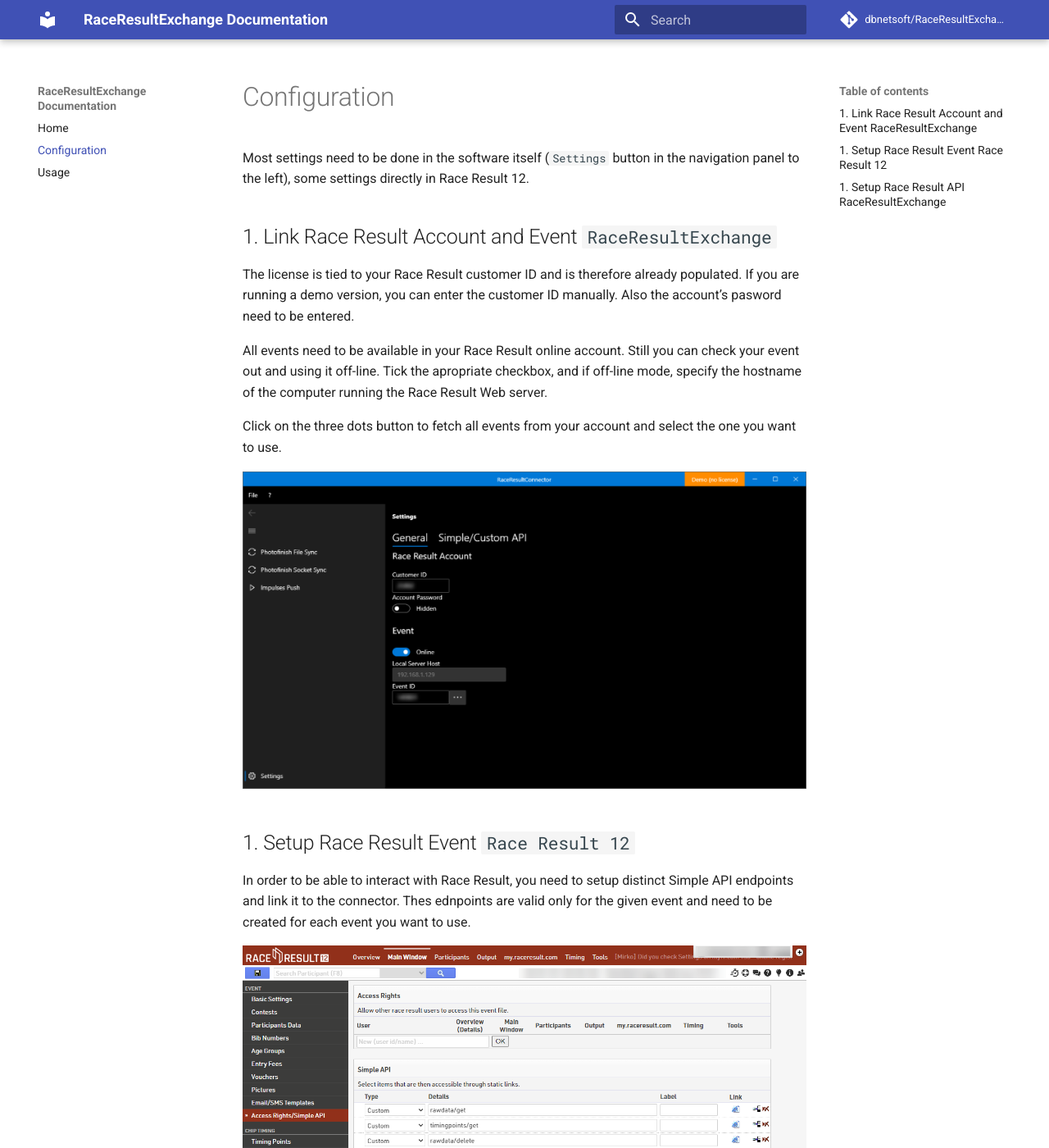
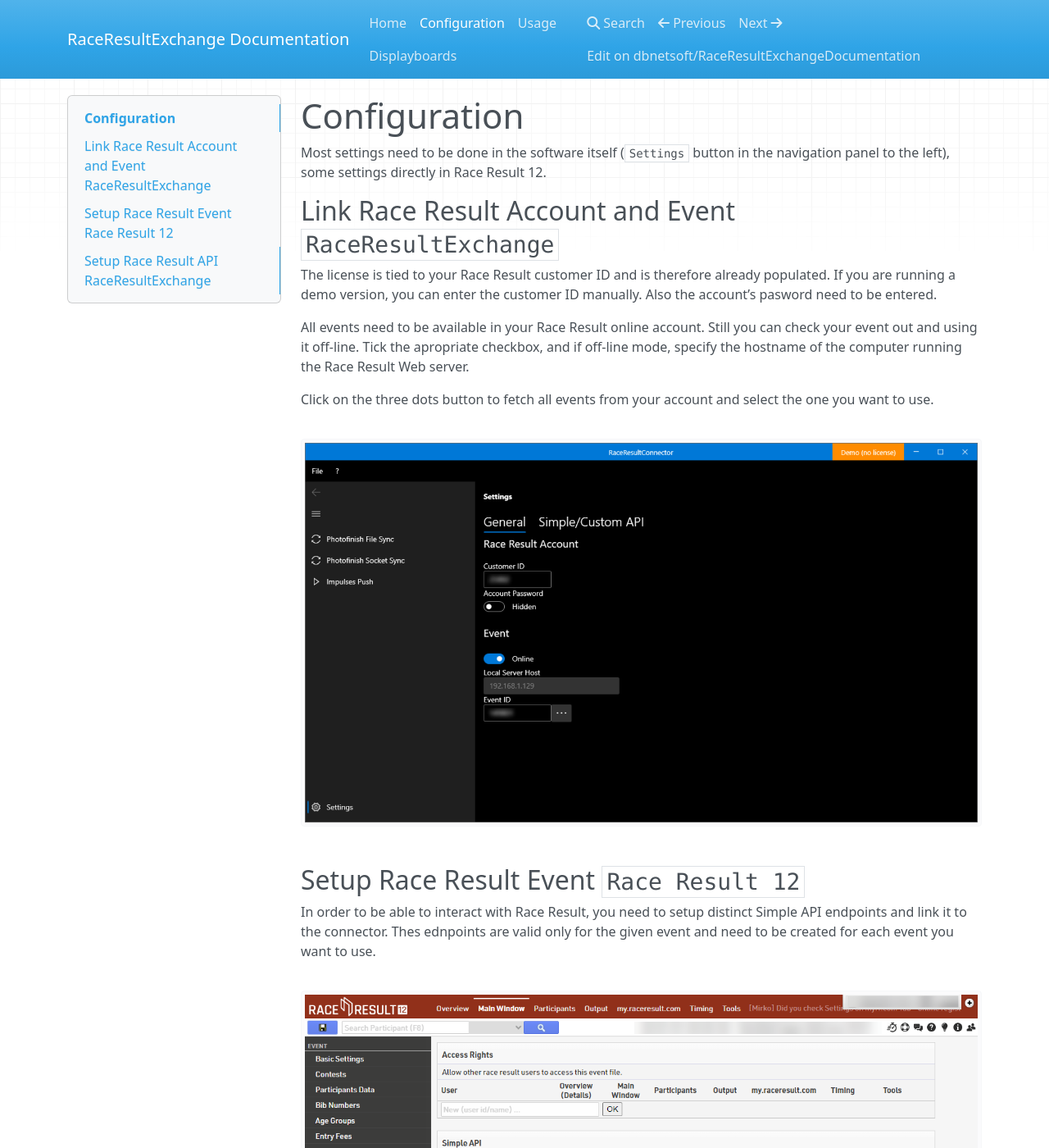
Before and after one commit to dbnetsoft/RaceResultExchangeDocumentation, an MkDocs documentation site: the page built from docs/configuration/configuration.md, in a window 1280 px wide and 1400 px high. Shown: the whole window at 82% size. Built offline with MkDocs 1.6.1, drawn with Linux system fonts in a browser that asks for light colours; nearby versions of some CDN libraries; comment, search, counter and statistics services are not loaded; some of the changed text lies outside the part shown.

```diff
--- a/docs/configuration/configuration.md
+++ b/docs/configuration/configuration.md
@@ -2,7 +2,7 @@
 
 Most settings need to be done in the software itself (`Settings` button in the navigation panel to the left), some settings directly in Race Result 12.
 
-## 1. Link Race Result Account and Event `RaceResultExchange`
+## Link Race Result Account and Event `RaceResultExchange`
 
 The license is tied to your Race Result customer ID and is therefore already populated. If you are running a demo version, you can enter the customer ID manually. Also the account’s pasword need to be entered.
 
@@ -12,7 +12,7 @@
 
 ![Screenshot](configuration_linkrr.png)
 
-## 1. Setup Race Result Event `Race Result 12`
+## Setup Race Result Event `Race Result 12`
 
 In order to be able to interact with Race Result, you need to setup distinct Simple API endpoints and link it to the connector. Thes ednpoints are valid only for the given event and need to be created for each event you want to use.
 
@@ -25,7 +25,7 @@
 * rawdata/addmanual
 * timingpoints/get
 
-## 1. Setup Race Result API `RaceResultExchange`
+## Setup Race Result API `RaceResultExchange`
 
 Now we need to let the connector know the endpoints we just created. Go to Simple/Custom API tab and click the Download button. Now all endpoints will have some text in it.
 
--- a/mkdocs.yml
+++ b/mkdocs.yml
@@ -7,5 +7,6 @@
     - Home: index.md
     - configuration/configuration.md
     - usage/usage.md
+    - Displayboards: displayboards/index.md
 theme:
-    name: material
+    name: mkdocs
```
Also changed, not shown: docs/displayboards/index.md (added, +24 -0 lines).
